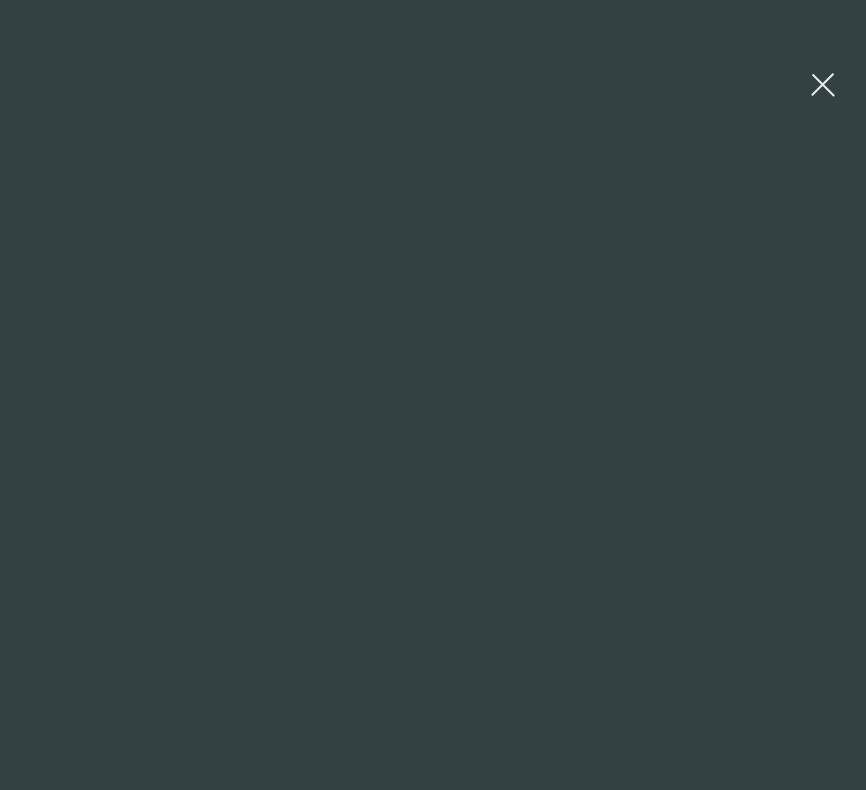
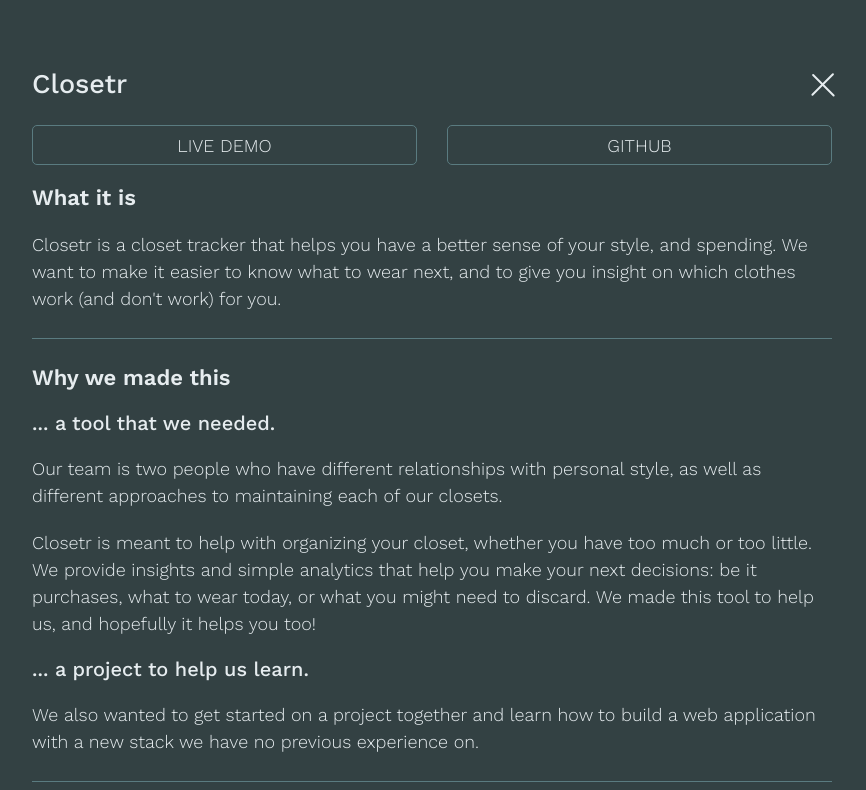
Before and after one commit to desslinga/personal-web, an Angular app: page /work/closetr in a window 1280 px wide. Shown: the top 790 px of the page, without its empty margins (208-1074 px from the left). Built offline with nearby package versions, Linux system fonts and the light colour scheme.

Commit message:
Small bug fixes.

```diff
--- a/src/app/components/preview/preview.component.html
+++ b/src/app/components/preview/preview.component.html
@@ -20,5 +20,6 @@
         </div>
       </div>
     </div>
+    <ng-content></ng-content>
   </div>
 </div>
--- a/src/app/pages/partial/gallery-preview/gallery-preview.component.html
+++ b/src/app/pages/partial/gallery-preview/gallery-preview.component.html
@@ -1,4 +1,6 @@
-<app-preview [project]="project">
+<app-preview
+  [project]="project"
+  [title]="title">
     <div class="row">
       <div class="col-12">
         <span
--- a/src/app/pages/partial/work-preview/work-preview.component.html
+++ b/src/app/pages/partial/work-preview/work-preview.component.html
@@ -1,4 +1,6 @@
-<app-preview [project]="project">
+<app-preview
+  [project]="project"
+  [title]="title">
     <app-closetr
       *ngIf="project==='closetr'"
     ></app-closetr>
--- a/src/app/pages/partial/work-preview/work-preview.component.ts
+++ b/src/app/pages/partial/work-preview/work-preview.component.ts
@@ -8,7 +8,6 @@ import { RouterModule, Routes, Router } from '@angular/router';
 })
 export class WorkPreviewComponent implements OnInit {
   @Input() project: string;
-  tools: string;
   title: string;
 
   constructor(private router: Router) {
```
